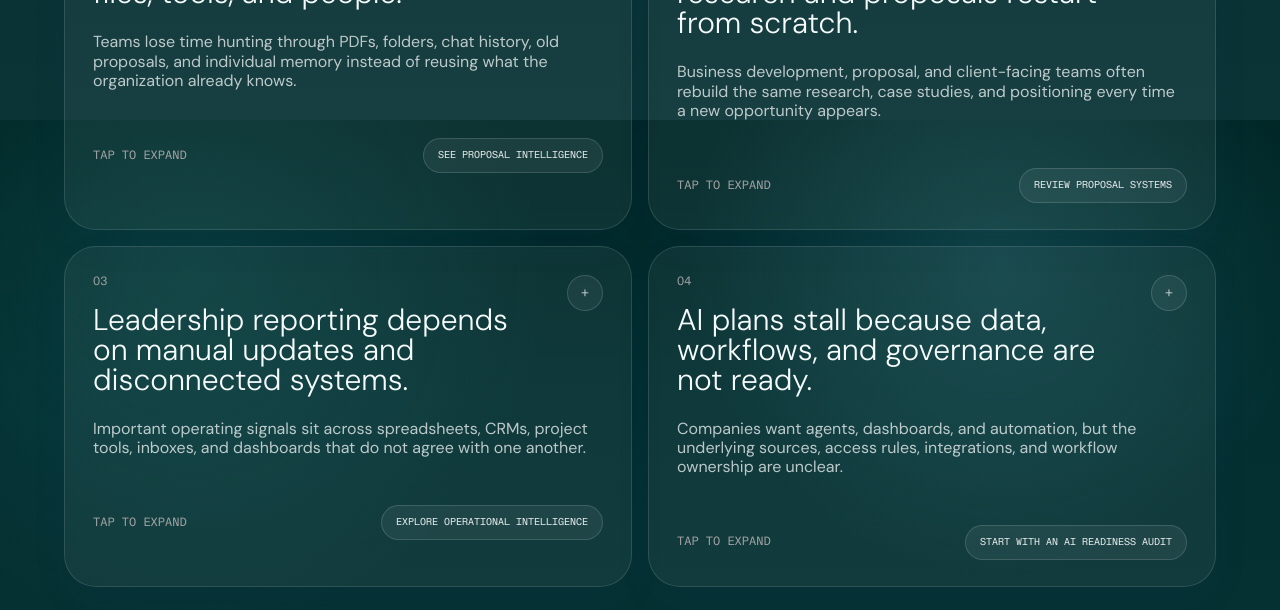
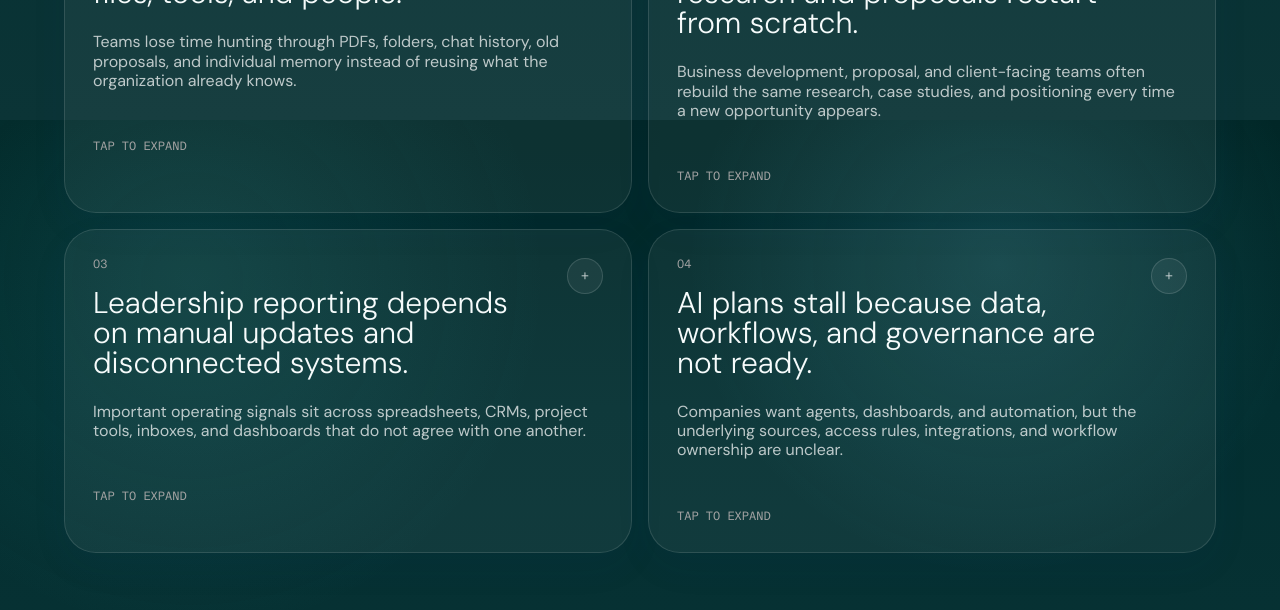
Before and after one commit to Mirror-Progress/mirror-progress-platform, a Next.js app in the folder client/: page / in a window 1280 px wide. Shown: the part 1480-2090 px from the top of the page. Built offline with nearby package versions, Linux system fonts and the light colour scheme; no server answers.

Commit message:
Remove public capability microsite links

```diff
--- a/client/components/Capabilities.tsx
+++ b/client/components/Capabilities.tsx
@@ -102,12 +102,6 @@ const Capabilities: React.FC = () => {
                     <span className="theme-eyebrow font-diatype text-[12px] uppercase tracking-m3p">
                       {isOpen ? 'Tap to close' : 'Tap to expand'}
                     </span>
-                    <a
-                      href={capability.offerHref}
-                      className="theme-secondary-button rounded-[999px] px-[14px] py-[9px] font-diatype text-[10px] uppercase tracking-m3p"
-                    >
-                      {capability.offerLabel}
-                    </a>
                   </div>
                 </div>
               </article>
--- a/client/constants/index.ts
+++ b/client/constants/index.ts
@@ -55,8 +55,6 @@ export const capabilityBuckets = [
     cost: 'Slow decisions, duplicated work, and valuable expertise trapped outside the systems people use every day.',
     solution:
       'Mirror Progress builds searchable knowledge layers, document intelligence, and governed retrieval systems that make institutional knowledge usable.',
-    offerLabel: 'See proposal intelligence',
-    offerHref: '/capabilities/proposal-intelligence',
     media: {
       imagePath: '/images/AI_Solutions.svg',
       videoPath: '/videos/Data_and_AI_Solutions.mp4',
@@ -70,8 +68,6 @@ export const capabilityBuckets = [
     cost: 'High-value staff spend hours on manual assembly instead of sharper strategy, faster follow-up, and better client conversations.',
     solution:
       'We connect account research, precedent memory, fit scoring, and human-reviewed drafting into a reusable revenue operating layer.',
-    offerLabel: 'Review proposal systems',
-    offerHref: '/capabilities/proposal-intelligence',
     media: {
       imagePath: '/images/Design_Engineering.svg',
       videoPath: '/videos/Design_Engineering.mp4',
@@ -85,8 +81,6 @@ export const capabilityBuckets = [
     cost: 'Leaders get late visibility, teams spend time reconciling data, and operational risk stays hidden until it becomes expensive.',
     solution:
       'Mirror Progress builds internal intelligence systems that normalize data, surface risk, and turn recurring operational questions into tracked workflows.',
-    offerLabel: 'Explore operational intelligence',
-    offerHref: '/capabilities/operational-intelligence',
     media: {
       imagePath: '/images/Smart_Infrastructure.svg',
       videoPath: '/videos/Smart_Infastructure.mp4',
@@ -100,8 +94,6 @@ export const capabilityBuckets = [
     cost: 'AI pilots stay fragile, teams distrust outputs, and leadership cannot tell what to build first.',
     solution:
       'We audit workflows, data readiness, integration gaps, and governance risk, then map the first useful AI sprint.',
-    offerLabel: 'Start with an AI Readiness Audit',
-    offerHref: '/capabilities/ai-readiness-audit',
     media: {
       imagePath: '/images/Sustainable_Futures.svg',
       videoPath: '/videos/Sustainable_Futures.mp4',
```
